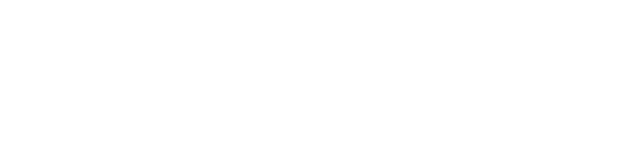
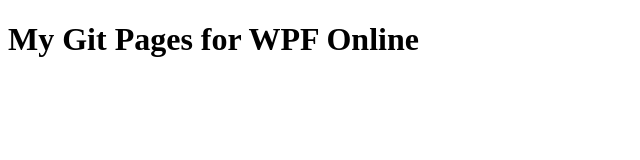
Before and after one commit to jeffmccommas/mccommas_jeffrey_WPF, a plain HTML site: page index.html in a window 1280 px wide. Shown: the whole page, without its empty margins (0-640 px from the left). Drawn offline with Linux system fonts and the light colour scheme.

Commit message:
Index File

```diff
--- a/index.html
+++ b/index.html
@@ -5,6 +5,6 @@
 	<title>Document</title>
 </head>
 <body>
-
+	<h1>My Git Pages for WPF Online</h1>
 </body>
 </html>
```
